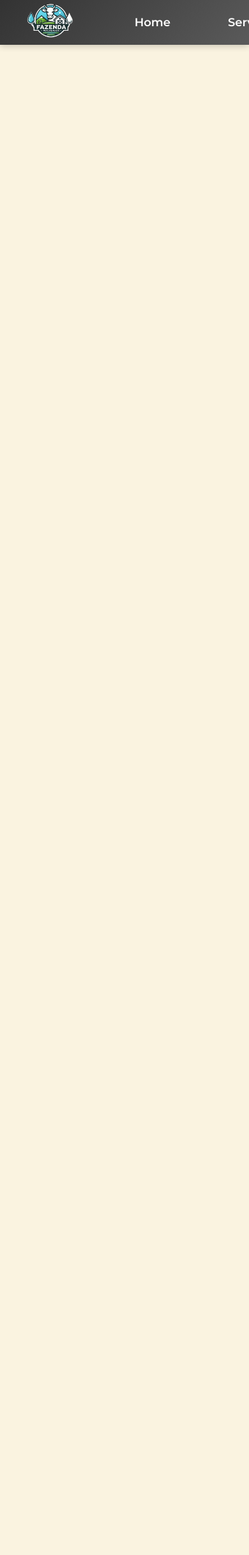
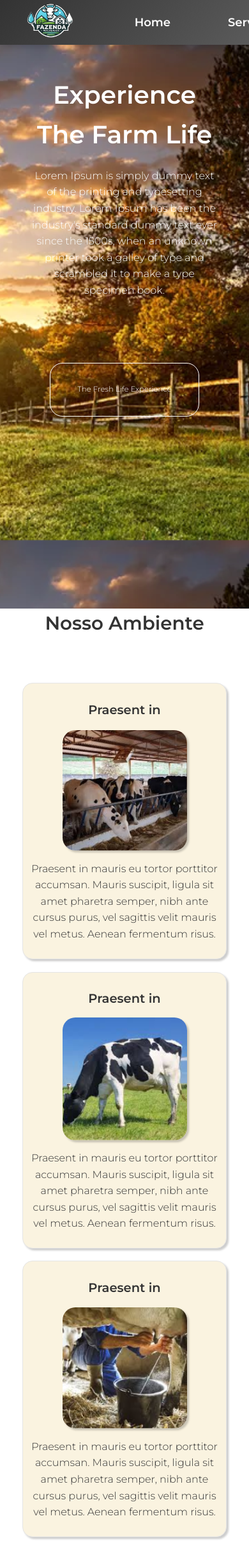
Before and after one commit to The-Vonky/Fazenda-Magalhaes, a PHP site: page /servicos.html in a window 390 px wide. Shown: the whole page at 64% size. Before the commit the page ends 76 px from the top, so only its background shows below. Run offline with PHP 8.4, Linux system fonts and the light colour scheme; some web fonts are replaced.

Commit message:
página serviços

```diff
--- a/Fazenda-Magalhaes-desenvolvimento/Fazenda-Magalhaes-desenvolvimento/Fazenda/servicos.css
+++ b/Fazenda-Magalhaes-desenvolvimento/Fazenda-Magalhaes-desenvolvimento/Fazenda/servicos.css
@@ -10,6 +10,10 @@ body {
     color: #333;
     line-height: 1.6;
     min-height: 120vh;
+    background: url(img/bannerLogin.webp) no-repeat;
+    background-attachment: fixed;
+    background-size: cover;
+    background-position: center;
 }
 
 header {
@@ -76,3 +80,177 @@ nav ul li a:hover {
     color: #333;
     transform: scale(1.1);
 }
+/**************************************************************/
+.textos {
+    margin: 18vw auto 0;
+    text-align: center;
+    align-content: center;
+    color: #FFFFFF;
+    max-width: 75%;
+}
+
+.textos h1 {
+    font-size: 5vw;
+    margin-bottom: 20px;
+}
+
+.btn {
+    min-width: 15vw;
+    min-height: 3vw;
+    max-width: 18vw;
+    max-height: 3vh;
+    background-color: #FFFFFF transparent;
+    border: 1px solid #FFFFFF;
+    color: #FFFFFF;
+    text-align: center;
+    margin: 100px auto 300px;
+    border-radius: 20px;
+    cursor: pointer;
+    align-content: center;
+    transition: 0.3s ease;
+}
+
+.btn:hover {
+    background-color: #f1c40f;
+    border: none;
+    color: #000;
+}
+/*******************Seção 2*************************/
+.stn2 {
+    background-color: #FFFFFF;
+}
+
+.title {
+    text-align: center;
+    color: #333;
+    font-size: 2vw;
+    margin-bottom: 50px;
+}
+
+.united {
+    text-align: center;
+    display: flex;
+    justify-content: space-around;
+    padding-bottom: 7vw;
+}
+
+.united h1 {
+    font-size: 2.5vw;
+}
+
+.cont1 {
+    width: 20vw;
+    height: 35vw;
+    background-color: #FAF3E0;
+    border-radius: 16px;
+    display: flex;
+    flex-direction: column;
+    justify-content: space-evenly;
+    align-items: center;
+    box-shadow: 3px 3px 3px rgba(0, 0, 0, 0.2);
+    border: 1px solid #e5e5e5;
+}
+
+/*.cont2 {
+    width: 20vw;
+    height: 35vw;
+    background-color: #FAF3E0;
+    border-radius: 16px;
+    display: flex;
+    flex-direction: column;
+    justify-content: space-evenly;
+    align-items: center;
+}
+
+.cont3 {
+    width: 20vw;
+    height: 35vw;
+    background-color: #FAF3E0;
+    border-radius: 16px;
+    display: flex;
+    flex-direction: column;
+    justify-content: space-evenly;
+    align-items: center;
+}*/
+
+.image {
+    overflow: hidden;
+    border-radius: 20px;
+    box-shadow: 3px 3px 3px rgba(0, 0, 0, 0.2);
+}
+
+.image img {
+    display: block;
+    width: 17vw;
+    transition: 0.4s ease;
+}
+
+.image img:hover {
+    transform: scale(1.2);
+
+}
+
+
+
+
+
+
+
+
+
+
+
+
+
+@media only screen and (max-width: 750px) {
+
+    .textos h1 {
+        font-size: 10vw;
+    }
+
+    .textos {
+        margin: 30vw auto 0;
+    }
+
+    .btn {
+        min-width: 60vw;
+        min-height: 10vh;
+        font-size: 3vw;
+    }
+    /**************Seção 2*************/
+    .title {
+        text-align: center;
+        font-size: 5vw;
+    }
+
+    .united {
+        flex-direction: column;
+        align-items: center;
+        background-color: transparent;
+    }
+
+    .united h1 {
+        font-size: 5vw;
+    }
+
+    .cont1 {
+        width: 20em;
+        height: 27em;
+        margin-top: 5vw;
+        padding: 10px;
+    }
+
+    /*.cont2 {
+        width: 20em;
+        height: 27em;
+    }
+
+    .cont3 {
+        width: 20em;
+        height: 27em;
+    }*/
+
+    .image img {
+        min-width: 50vw;
+    }
+}
--- a/Fazenda-Magalhaes-desenvolvimento/Fazenda-Magalhaes-desenvolvimento/Fazenda/servicos.html
+++ b/Fazenda-Magalhaes-desenvolvimento/Fazenda-Magalhaes-desenvolvimento/Fazenda/servicos.html
@@ -25,5 +25,44 @@
             <a href="login.html">Entrar</a>
         </div>
     </header>
+    <!--**************************************************-->
+    <section class="stn1">
+        <div class="textos">
+            <h1>Experience The Farm Life</h1>
+            <p>Lorem Ipsum is simply dummy text of the printing and typesetting industry. Lorem Ipsum has been the industry's standard dummy text ever since the 1500s, when an unknown printer took a galley of type and scrambled it to make a type specimen book.</p>
+        </div>
+        <div class="btn" onclick="window.location='https://www.w3schools.com/'">
+            <p>The Fresh Life Experience</p>
+        </div>
+    </section>
+    <section class="stn2">
+        <div class="title">
+            <h1>Nosso Ambiente</h1>
+        </div>
+        <div class="united">
+            <div class="cont1">
+                <h1>Praesent in</h1>
+                <div class="image">
+                    <img src="img/vaca2.png" alt="">
+                </div>
+                <p>Praesent in mauris eu tortor porttitor accumsan. Mauris suscipit, ligula sit amet pharetra semper, nibh ante cursus purus, vel sagittis velit mauris vel metus. Aenean fermentum risus.</p>
+            </div>
+            <div class="cont1">
+                <h1>Praesent in</h1>
+                <div class="image">
+                    <img src="img/vaca3.png" alt="">
+                </div>
+                <p>Praesent in mauris eu tortor porttitor accumsan. Mauris suscipit, ligula sit amet pharetra semper, nibh ante cursus purus, vel sagittis velit mauris vel metus. Aenean fermentum risus.</p>
+            </div>
+            <div class="cont1">
+                <h1>Praesent in</h1>
+                <div class="image">
+                    <img src="img/vaca1.png" alt="">
+                </div>
+                <p>Praesent in mauris eu tortor porttitor accumsan. Mauris suscipit, ligula sit amet pharetra semper, nibh ante cursus purus, vel sagittis velit mauris vel metus. Aenean fermentum risus.</p>
+            </div>
+        </div>
+    </section>
+
 </body>
 </html>
```
